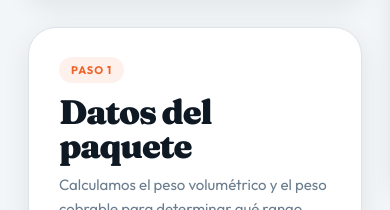
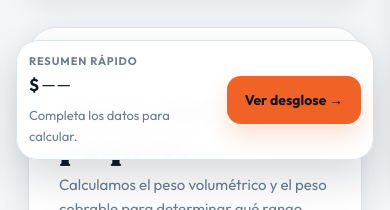
Before and after one commit to carloshdezg/bada, a Next.js app: page /cotizar in a window 390 px wide. Shown: the part 668-878 px from the top of the page. Built offline with nearby package versions, Linux system fonts and the light colour scheme; no server answers.

Commit message:
Corrige sticky del resultado del cotizador

```diff
--- a/app/globals.css
+++ b/app/globals.css
@@ -201,7 +201,7 @@
 html, body {
   background: var(--background);
   color: var(--foreground);
-  overflow-x: hidden;
+  overflow-x: clip;
 }
 body {
   font-family: var(--font-body), sans-serif;
--- a/components/calculator/MobileQuoteSticky.tsx
+++ b/components/calculator/MobileQuoteSticky.tsx
@@ -63,7 +63,7 @@ export default function MobileQuoteSticky({ service, pesoCobrable, result }: Pro
                   ? (result.reason === 'over_dimension' || result.reason === 'over_weight')
                     ? 'El envío excede los límites para cotización automática.'
                     : 'Revisaremos cobertura y condiciones.'
-                  : pesoCobrable ? `Peso cobrable: ${pesoCobrable} kg` : '─'}
+                  : pesoCobrable ? `Peso cobrable: ${pesoCobrable} kg` : 'Completa los datos para calcular.'}
             </span>
           </div>
         </div>
--- a/components/calculator/QuoteCalculator.tsx
+++ b/components/calculator/QuoteCalculator.tsx
@@ -302,14 +302,14 @@ export default function QuoteCalculator({ initialService }: Props) {
       : `Hola, quiero información sobre el servicio de ${SERVICE_OPTIONS.find(s => s.id === form.service)?.label ?? form.service} de Transportes BADA.`
 
   return (
-    <div>
+    <div className="pb-[104px] lg:pb-0">
       <QuoteProgress
         step1={{ active: !isStep1Valid,                 done: isStep1Valid }}
         step2={{ active: isStep1Valid && !isStep2Valid, done: isStep2Valid }}
         step3={{ active: isStep1Valid && isStep2Valid,  done: false        }}
       />
 
-      <div className="grid grid-cols-1 lg:grid-cols-[minmax(0,1fr)_370px] gap-7 items-start">
+      <div className="grid grid-cols-1 gap-7 lg:grid-cols-[minmax(0,1fr)_370px] lg:items-stretch">
         {/* ── LEFT COLUMN ── */}
         <div>
 
@@ -584,7 +584,12 @@ export default function QuoteCalculator({ initialService }: Props) {
         </div>
 
         {/* ── RIGHT COLUMN: sticky result panel ───────────────────────── */}
-        <aside className="sticky top-[100px] bg-white border border-[#DDE3EA] rounded-[28px] shadow-[0_16px_48px_rgba(15,25,35,.10)] p-7">
+        <aside className="relative hidden min-w-0 lg:block">
+          <div
+            data-quote-results-panel
+            style={{ position: 'sticky', top: '96px' }}
+            className="z-20 h-fit max-h-[calc(100vh-112px)] overflow-y-auto bg-white border border-[#DDE3EA] rounded-[28px] shadow-[0_16px_48px_rgba(15,25,35,.10)] p-7"
+          >
           <h3 className="font-display font-black text-[34px] tracking-[-0.035em] leading-[1] m-0 mb-3">
             Resultado
           </h3>
@@ -652,17 +657,16 @@ export default function QuoteCalculator({ initialService }: Props) {
               Hablar con un asesor
             </a>
           </div>
+          </div>
         </aside>
       </div>
 
       {/* Mobile sticky */}
-      {(hasPackage || requiresAdvisor) && (
-        <MobileQuoteSticky
-          service={form.service}
-          pesoCobrable={pesoCobrable}
-          result={result}
-        />
-      )}
+      <MobileQuoteSticky
+        service={form.service}
+        pesoCobrable={pesoCobrable}
+        result={result}
+      />
     </div>
   )
 }
```
